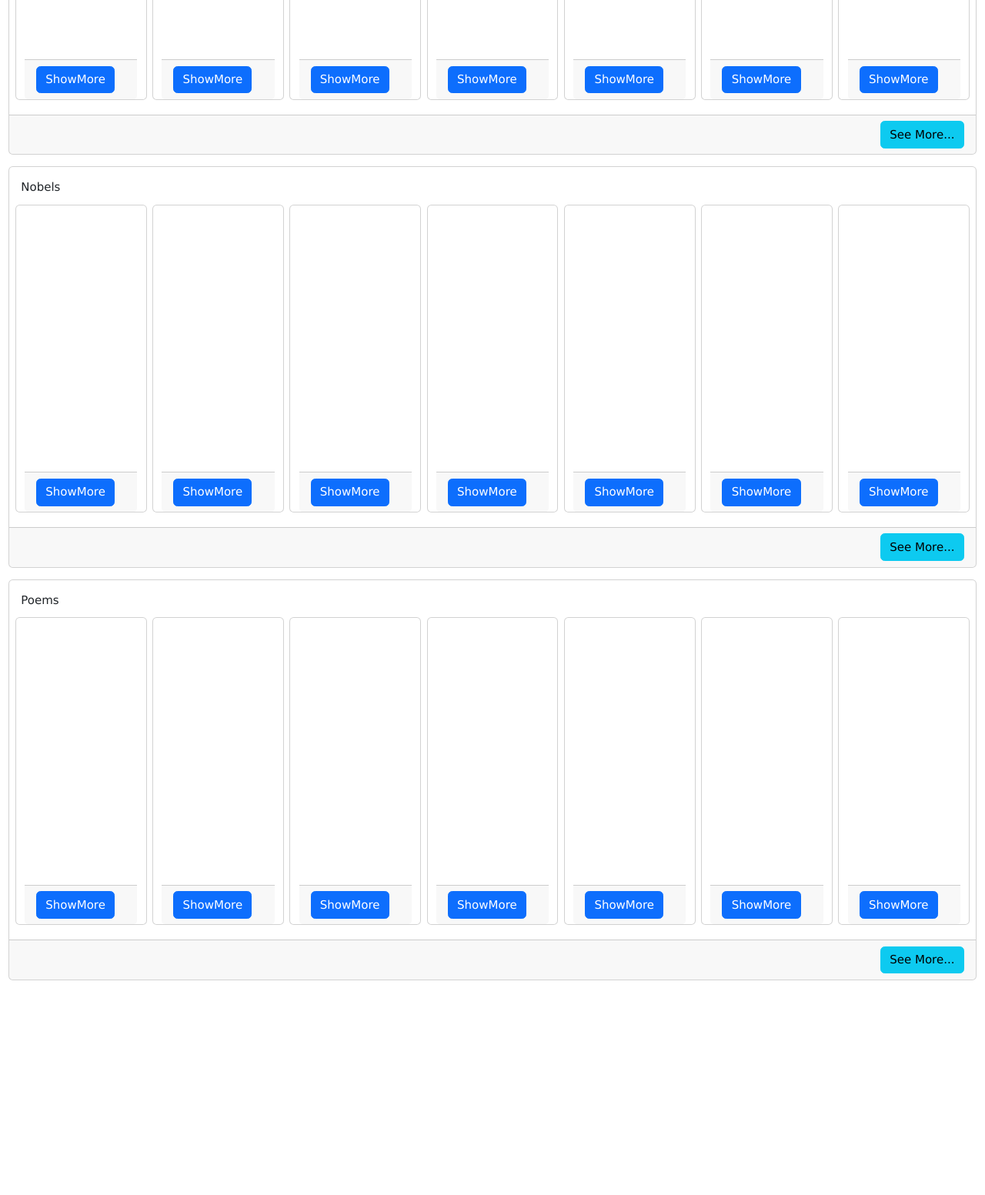
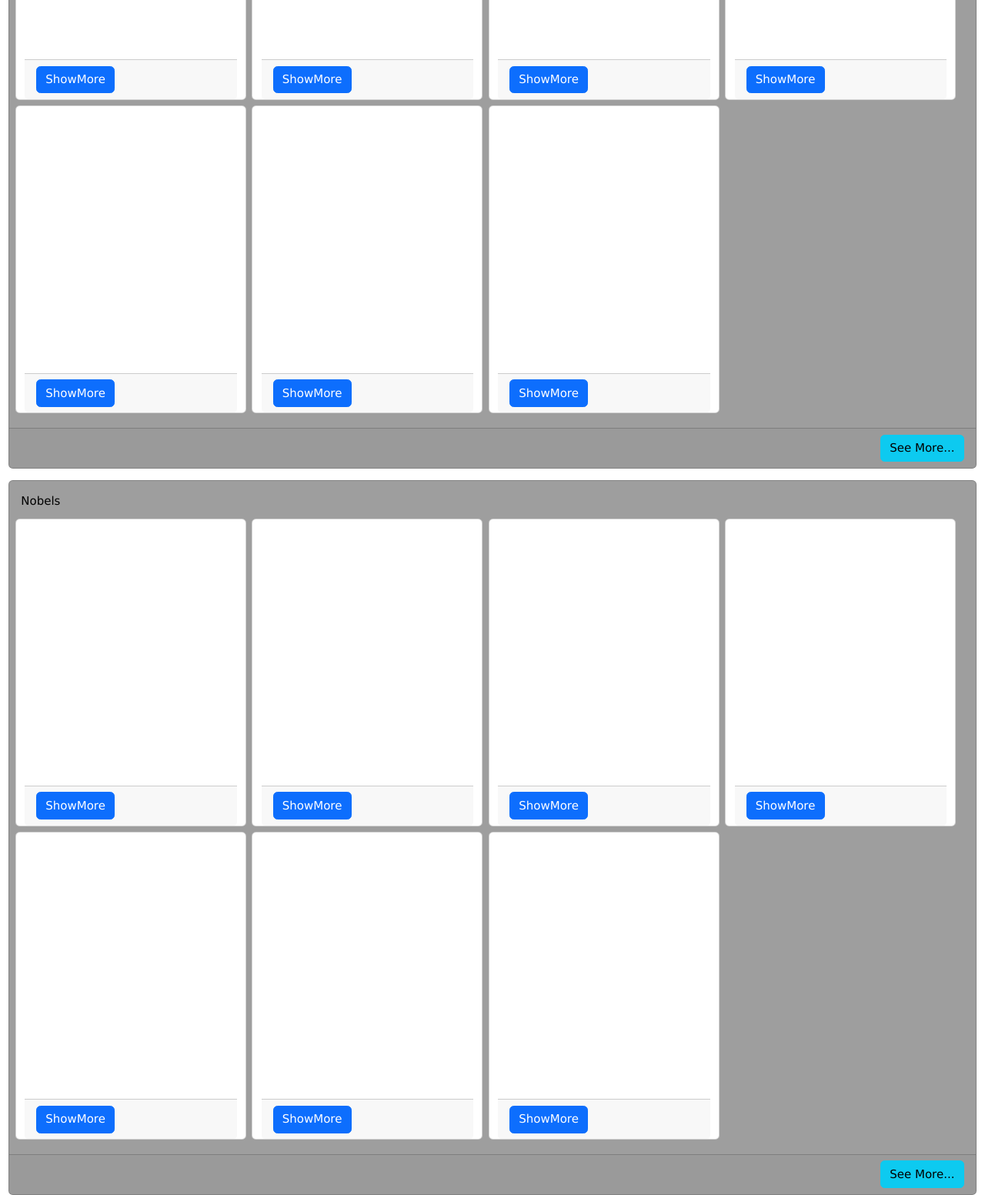
Before and after one commit to pyaephyo11979/LibraryProject, a website: page index.html in a window 1280 px wide. Shown: the part 380-1933 px from the top of the page at 77% size. Before the commit the page ends 1654 px from the top, so only its background shows below. Drawn offline with nearby package versions, Linux system fonts and the light colour scheme.

Commit message:
Edit index.html

```diff
--- a/index.html
+++ b/index.html
@@ -69,10 +69,10 @@
             </div>
         </header>
         <section class=" mt-2" id="home">
-            <div class="card" id="booksOfTheDay">
+            <div class="card  w3-gray " id="booksOfTheDay">
                 <div class="card-body row ">
                     <div class="card-title">Books Of the Day</div>
-                <div class="col card m-1" id="" style="width:300px; height:400px;">
+                <div class="col-3 m-1 col-sm-12 card " id="" style="width:300px; height:400px;">
                     <div class="card-body">
                         <div class="card-img-top"><img src="" class="img-fluid" style="width:100%;" alt=""></div>
                         <div class="card-text"><h3 class="info "></h3></div>
@@ -81,7 +81,7 @@
                         <a href="" class="btn btn-primary">ShowMore</a>
                     </div>
                 </div>
-                <div class="col card m-1" id="" style="width:300px; height:400px;">
+                <div class="col-3 m-1 col-sm-12 card " id="" style="width:300px; height:400px;">
                     <div class="card-body">
                         <div class="card-img-top"><img src="" class="img-fluid" style="width:100%;" alt=""></div>
                         <div class="card-text"><h3 class="info "></h3></div>
@@ -90,7 +90,7 @@
                         <a href="" class="btn btn-primary">ShowMore</a>
                     </div>
                 </div>
-                <div class="col card m-1" id="" style="width:300px; height:400px;">
+                <div class="col-3 m-1 col-sm-12 card " id="" style="width:300px; height:400px;">
                     <div class="card-body">
                         <div class="card-img-top"><img src="" class="img-fluid" style="width:100%;" alt=""></div>
                         <div class="card-text"><h3 class="info "></h3></div>
@@ -99,7 +99,7 @@
                         <a href="" class="btn btn-primary">ShowMore</a>
                     </div>
                 </div>
-                <div class="col card m-1" id="" style="width:300px; height:400px;">
+                <div class="col-3 m-1 col-sm-12 card " id="" style="width:300px; height:400px;">
                     <div class="card-body">
                         <div class="card-img-top"><img src="" class="img-fluid" style="width:100%;" alt=""></div>
                         <div class="card-text"><h3 class="info "></h3></div>
@@ -108,7 +108,7 @@
                         <a href="" class="btn btn-primary">ShowMore</a>
                     </div>
                 </div>
-                <div class="col card m-1" id="" style="width:300px; height:400px;">
+                <div class="col-3 m-1 col-sm-12 card " id="" style="width:300px; height:400px;">
                     <div class="card-body">
                         <div class="card-img-top"><img src="" class="img-fluid" style="width:100%;" alt=""></div>
                         <div class="card-text"><h3 class="info "></h3></div>
@@ -117,7 +117,7 @@
                         <a href="" class="btn btn-primary">ShowMore</a>
                     </div>
                 </div>
-                <div class="col card m-1" id="" style="width:300px; height:400px;">
+                <div class="col-3 m-1 col-sm-12 card " id="" style="width:300px; height:400px;">
                     <div class="card-body">
                         <div class="card-img-top"><img src="" class="img-fluid" style="width:100%;" alt=""></div>
                         <div class="card-text"><h3 class="info "></h3></div>
@@ -126,7 +126,7 @@
                         <a href="" class="btn btn-primary">ShowMore</a>
                     </div>
                 </div>
-                <div class="col card m-1" id="" style="width:300px; height:400px;">
+                <div class="col-3 m-1 col-sm-12 card " id="" style="width:300px; height:400px;">
                     <div class="card-body">
                         <div class="card-img-top"><img src="" class="img-fluid" style="width:100%;" alt=""></div>
                         <div class="card-text"><h3 class="info "></h3></div>
@@ -142,10 +142,10 @@
                     </div>
                 </div>
             </div>
-            <div class="card mt-3" id="Nobels">
+            <div class="card w3-gray  mt-3" id="Nobels">
                 <div class="card-body row d-flex flex-row flex-wrap">
                     <div class="card-title">Nobels</div>
-                <div class="col card m-1" id="" style="width:300px; height:400px;">
+                <div class="col-3 col-lg-12 card m-1" id="" style="width:300px; height:400px;">
                     <div class="card-body">
                         <div class="card-img-top"><img src="" class="img-fluid" style="width:100%;" alt=""></div>
                         <div class="card-text"><h3 class="info "></h3></div>
@@ -154,7 +154,7 @@
                         <a href="" class="btn btn-primary">ShowMore</a>
                     </div>
                 </div>
-                <div class="col card m-1" id="" style="width:300px; height:400px;">
+                <div class="col-3 col-lg-12 card m-1" id="" style="width:300px; height:400px;">
                     <div class="card-body">
                         <div class="card-img-top"><img src="" class="img-fluid" style="width:100%;" alt=""></div>
                         <div class="card-text"><h3 class="info "></h3></div>
@@ -163,7 +163,7 @@
                         <a href="" class="btn btn-primary">ShowMore</a>
                     </div>
                 </div>
-                <div class="col card m-1" id="" style="width:300px; height:400px;">
+                <div class="col-3 col-lg-12 card m-1" id="" style="width:300px; height:400px;">
                     <div class="card-body">
                         <div class="card-img-top"><img src="" class="img-fluid" style="width:100%;" alt=""></div>
                         <div class="card-text"><h3 class="info "></h3></div>
@@ -172,7 +172,7 @@
                         <a href="" class="btn btn-primary">ShowMore</a>
                     </div>
                 </div>
-                <div class="col card m-1" id="" style="width:300px; height:400px;">
+                <div class="col-3 col-lg-12 card m-1" id="" style="width:300px; height:400px;">
                     <div class="card-body">
                         <div class="card-img-top"><img src="" class="img-fluid" style="width:100%;" alt=""></div>
                         <div class="card-text"><h3 class="info "></h3></div>
@@ -181,7 +181,7 @@
                         <a href="" class="btn btn-primary">ShowMore</a>
                     </div>
                 </div>
-                <div class="col card m-1" id="" style="width:300px; height:400px;">
+                <div class="col-3 col-lg-12 card m-1" id="" style="width:300px; height:400px;">
                     <div class="card-body">
                         <div class="card-img-top"><img src="" class="img-fluid" style="width:100%;" alt=""></div>
                         <div class="card-text"><h3 class="info "></h3></div>
@@ -190,7 +190,7 @@
                         <a href="" class="btn btn-primary">ShowMore</a>
                     </div>
                 </div>
-                <div class="col card m-1" id="" style="width:300px; height:400px;">
+                <div class="col-3 col-lg-12 card m-1" id="" style="width:300px; height:400px;">
                     <div class="card-body">
                         <div class="card-img-top"><img src="" class="img-fluid" style="width:100%;" alt=""></div>
                         <div class="card-text"><h3 class="info "></h3></div>
@@ -199,7 +199,7 @@
                         <a href="" class="btn btn-primary">ShowMore</a>
                     </div>
                 </div>
-                <div class="col card m-1" id="" style="width:300px; height:400px;">
+                <div class="col-3 col-lg-12 card m-1" id="" style="width:300px; height:400px;">
                     <div class="card-body">
                         <div class="card-img-top"><img src="" class="img-fluid" style="width:100%;" alt=""></div>
                         <div class="card-text"><h3 class="info "></h3></div>
@@ -215,10 +215,10 @@
                     </div>
                 </div>
             </div>
-            <div class="card mt-3" id="Poems">
+            <div class="card  w3-gray mt-3" id="Poems">
                 <div class="card-body row d-flex flex-row flex-wrap">
                     <div class="card-title">Poems</div>
-                <div class="col card m-1" id="" style="width:300px; height:400px;">
+                <div class="col-3 col-lg-12 card m-1" id="" style="width:300px; height:400px;">
                     <div class="card-body">
                         <div class="card-img-top"><img src="" class="img-fluid" style="width:100%;" alt=""></div>
                         <div class="card-text"><h3 class="info "></h3></div>
@@ -227,7 +227,7 @@
                         <a href="" class="btn btn-primary">ShowMore</a>
                     </div>
                 </div>
-                <div class="col card m-1" id="" style="width:300px; height:400px;">
+                <div class="col-3 col-lg-12 card m-1" id="" style="width:300px; height:400px;">
                     <div class="card-body">
                         <div class="card-img-top"><img src="" class="img-fluid" style="width:100%;" alt=""></div>
                         <div class="card-text"><h3 class="info "></h3></div>
@@ -236,7 +236,7 @@
                         <a href="" class="btn btn-primary">ShowMore</a>
                     </div>
                 </div>
-                <div class="col card m-1" id="" style="width:300px; height:400px;">
+                <div class="col-3 col-lg-12 card m-1" id="" style="width:300px; height:400px;">
                     <div class="card-body">
                         <div class="card-img-top"><img src="" class="img-fluid" style="width:100%;" alt=""></div>
                         <div class="card-text"><h3 class="info "></h3></div>
@@ -245,7 +245,7 @@
                         <a href="" class="btn btn-primary">ShowMore</a>
                     </div>
                 </div>
-                <div class="col card m-1" id="" style="width:300px; height:400px;">
+                <div class="col-3 col-lg-12 card m-1" id="" style="width:300px; height:400px;">
                     <div class="card-body">
                         <div class="card-img-top"><img src="" class="img-fluid" style="width:100%;" alt=""></div>
                         <div class="card-text"><h3 class="info "></h3></div>
@@ -254,7 +254,7 @@
                         <a href="" class="btn btn-primary">ShowMore</a>
                     </div>
                 </div>
-                <div class="col card m-1" id="" style="width:300px; height:400px;">
+                <div class="col-3 col-lg-12 card m-1" id="" style="width:300px; height:400px;">
                     <div class="card-body">
                         <div class="card-img-top"><img src="" class="img-fluid" style="width:100%;" alt=""></div>
                         <div class="card-text"><h3 class="info "></h3></div>
@@ -263,7 +263,7 @@
                         <a href="" class="btn btn-primary">ShowMore</a>
                     </div>
                 </div>
-                <div class="col card m-1" id="" style="width:300px; height:400px;">
+                <div class="col-3 col-lg-12 card m-1" id="" style="width:300px; height:400px;">
                     <div class="card-body">
                         <div class="card-img-top"><img src="" class="img-fluid" style="width:100%;" alt=""></div>
                         <div class="card-text"><h3 class="info "></h3></div>
@@ -272,7 +272,7 @@
                         <a href="" class="btn btn-primary">ShowMore</a>
                     </div>
                 </div>
-                <div class="col card m-1" id="" style="width:300px; height:400px;">
+                <div class="col-3 col-lg-12 card m-1" id="" style="width:300px; height:400px;">
                     <div class="card-body">
                         <div class="card-img-top"><img src="" class="img-fluid" style="width:100%;" alt=""></div>
                         <div class="card-text"><h3 class="info "></h3></div>
```
